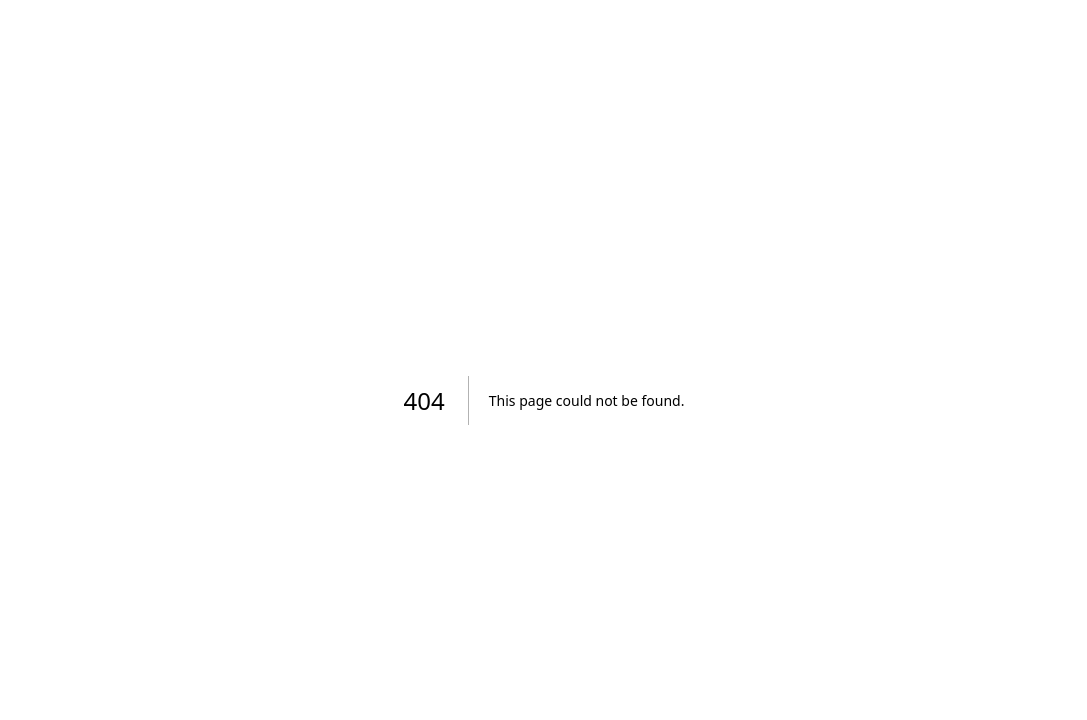
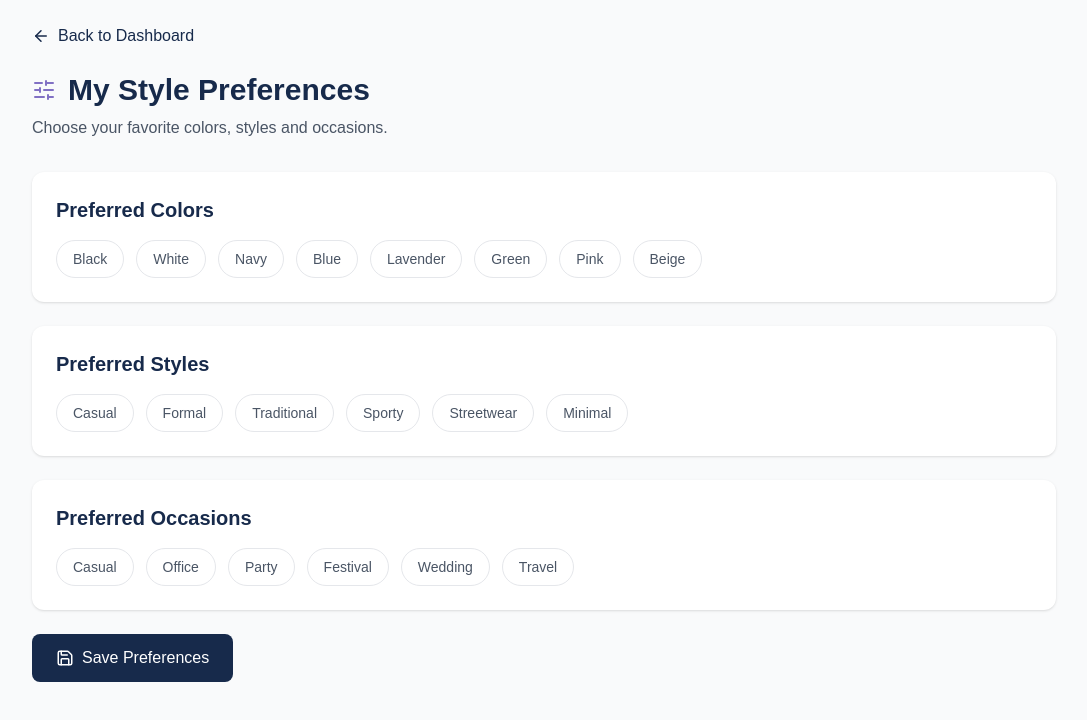
Before and after one commit to Jveerendragit818/SmartWardrobe-Styra, a Next.js app in the folder frontend/: page /user/preferences in a window 1280 px wide. Before the commit this address had no page. Shown: the top 720 px of the page, without its empty margins (96-1183 px from the left). Built offline with nearby package versions, Linux system fonts and the light colour scheme.

Commit message:
day7 work of frontend user 1

```diff
--- /dev/null
+++ b/frontend/src/app/user/preferences/page.tsx
@@ -0,0 +1,146 @@
+
+"use client";
+
+import { useState } from "react";
+import Link from "next/link";
+import { ArrowLeft, Check, Save, SlidersHorizontal } from "lucide-react";
+
+const colors = ["Black", "White", "Navy", "Blue", "Lavender", "Green", "Pink", "Beige"];
+const styles = ["Casual", "Formal", "Traditional", "Sporty", "Streetwear", "Minimal"];
+const occasions = ["Casual", "Office", "Party", "Festival", "Wedding", "Travel"];
+
+type Preferences = {
+  colors: string[];
+  styles: string[];
+  occasions: string[];
+};
+
+const initialPreferences: Preferences = {
+  colors: [],
+  styles: [],
+  occasions: [],
+};
+
+export default function PreferencesPage() {
+  const [preferences, setPreferences] = useState<Preferences>(initialPreferences);
+  const [saved, setSaved] = useState(false);
+
+  function toggleOption(group: keyof Preferences, value: string) {
+    setPreferences((previous) => {
+      const current = previous[group];
+      return {
+        ...previous,
+        [group]: current.includes(value)
+          ? current.filter((item) => item !== value)
+          : [...current, value],
+      };
+    });
+    setSaved(false);
+  }
+
+  function savePreferences() {
+    localStorage.setItem("smartwardrobe-preferences", JSON.stringify(preferences));
+    setSaved(true);
+  }
+
+  function loadPreferences() {
+    try {
+      const stored = localStorage.getItem("smartwardrobe-preferences");
+      if (stored) {
+        const parsed = JSON.parse(stored);
+        if (
+          Array.isArray(parsed.colors) &&
+          Array.isArray(parsed.styles) &&
+          Array.isArray(parsed.occasions)
+        ) {
+          setPreferences(parsed);
+        }
+      }
+    } catch {
+      console.error("Could not load saved preferences.");
+    }
+  }
+
+  // Load saved preferences once after the page mounts.
+  useState(() => {
+    if (typeof window !== "undefined") {
+      loadPreferences();
+    }
+  });
+
+  const sections: {
+    title: string;
+    group: keyof Preferences;
+    options: string[];
+  }[] = [
+    { title: "Preferred Colors", group: "colors", options: colors },
+    { title: "Preferred Styles", group: "styles", options: styles },
+    { title: "Preferred Occasions", group: "occasions", options: occasions },
+  ];
+
+  return (
+    <main className="min-h-screen bg-gray-50 p-6">
+      <div className="mx-auto max-w-5xl">
+        <Link href="/user/dashboard" className="mb-6 inline-flex items-center gap-2 text-[#172A4B]">
+          <ArrowLeft size={18} /> Back to Dashboard
+        </Link>
+
+        <h1 className="flex items-center gap-3 text-3xl font-bold text-[#172A4B]">
+          <SlidersHorizontal className="text-[#8170C4]" />
+          My Style Preferences
+        </h1>
+        <p className="mt-2 text-gray-600">
+          Choose your favorite colors, styles and occasions.
+        </p>
+
+        <div className="mt-8 space-y-6">
+          {sections.map((section) => (
+            <section key={section.group} className="rounded-xl bg-white p-6 shadow-sm">
+              <h2 className="mb-4 text-xl font-semibold text-[#172A4B]">
+                {section.title}
+              </h2>
+
+              <div className="flex flex-wrap gap-3">
+                {section.options.map((option) => {
+                  const selected = preferences[section.group].includes(option);
+
+                  return (
+                    <button
+                      key={option}
+                      type="button"
+                      onClick={() => toggleOption(section.group, option)}
+                      aria-pressed={selected}
+                      className={`inline-flex items-center gap-2 rounded-full border px-4 py-2 text-sm transition ${
+                        selected
+                          ? "border-[#172A4B] bg-[#EEE9FA] text-[#172A4B]"
+                          : "border-gray-200 bg-white text-gray-600 hover:bg-gray-50"
+                      }`}
+                    >
+                      {selected && <Check size={15} />}
+                      {option}
+                    </button>
+                  );
+                })}
+              </div>
+            </section>
+          ))}
+        </div>
+
+        <button
+          type="button"
+          onClick={savePreferences}
+          className="mt-6 inline-flex items-center gap-2 rounded-lg bg-[#172A4B] px-6 py-3 font-medium text-white hover:bg-[#283F65]"
+        >
+          <Save size={18} />
+          Save Preferences
+        </button>
+
+        {saved && (
+          <p role="status" className="mt-4 text-sm font-medium text-green-700">
+            Preferences saved successfully in this browser!
+          </p>
+        )}
+      </div>
+    </main>
+  );
+}
--- a/frontend/src/app/user/saved-outfits/page.tsx
+++ b/frontend/src/app/user/saved-outfits/page.tsx
@@ -0,0 +1,129 @@
+
+"use client";
+
+import { useState } from "react";
+import Link from "next/link";
+import { ArrowLeft, Bookmark, Trash2 } from "lucide-react";
+
+type SavedOutfit = {
+  id: number;
+  name: string;
+  occasion: string;
+  season: string;
+  description: string;
+  image: string;
+};
+
+const sampleOutfits: SavedOutfit[] = [
+  {
+    id: 1,
+    name: "Casual Day Out",
+    occasion: "Casual",
+    season: "Summer",
+    description: "White shirt, blue jeans and sneakers",
+    image: "https://images.unsplash.com/photo-1515886657613-9f3515b0c78f?w=800",
+  },
+  {
+    id: 2,
+    name: "Office Ready",
+    occasion: "Office",
+    season: "All Seasons",
+    description: "Formal shirt, trousers and blazer",
+    image: "https://images.unsplash.com/photo-1483985988355-763728e1935b?w=800",
+  },
+];
+
+export default function SavedOutfitsPage() {
+  const [outfits, setOutfits] = useState(sampleOutfits);
+
+  function removeOutfit(id: number) {
+    const confirmed = window.confirm("Remove this saved outfit?");
+    if (!confirmed) return;
+
+    setOutfits((previous) => previous.filter((outfit) => outfit.id !== id));
+  }
+
+  return (
+    <main className="min-h-screen bg-gray-50 p-6">
+      <div className="mx-auto max-w-7xl">
+        <Link
+          href="/user/dashboard"
+          className="mb-6 inline-flex items-center gap-2 text-[#172A4B]"
+        >
+          <ArrowLeft size={18} />
+          Back to Dashboard
+        </Link>
+
+        <h1 className="flex items-center gap-3 text-3xl font-bold text-[#172A4B]">
+          <Bookmark className="text-[#8170C4]" />
+          My Saved Outfits
+        </h1>
+
+        <p className="mt-2 text-gray-600">
+          View and manage your favorite outfit combinations.
+        </p>
+
+        {outfits.length === 0 ? (
+          <div className="mt-8 rounded-xl bg-white p-10 text-center shadow-sm">
+            <Bookmark size={42} className="mx-auto text-[#8170C4]" />
+            <h2 className="mt-4 text-xl font-semibold text-[#172A4B]">
+              No saved outfits
+            </h2>
+            <p className="mt-2 text-gray-500">
+              Explore outfit recommendations to discover new looks.
+            </p>
+            <Link
+              href="/user/recommendation"
+              className="mt-5 inline-block rounded-lg bg-[#172A4B] px-5 py-3 text-white"
+            >
+              Explore Outfits
+            </Link>
+          </div>
+        ) : (
+          <div className="mt-8 grid grid-cols-1 gap-6 sm:grid-cols-2 lg:grid-cols-3">
+            {outfits.map((outfit) => (
+              <article
+                key={outfit.id}
+                className="overflow-hidden rounded-xl bg-white shadow-sm"
+              >
+                <img
+                  src={outfit.image}
+                  alt={outfit.name}
+                  className="h-56 w-full object-cover"
+                />
+
+                <div className="p-5">
+                  <h2 className="text-lg font-semibold text-[#172A4B]">
+                    {outfit.name}
+                  </h2>
+
+                  <p className="mt-2 text-sm text-gray-600">
+                    {outfit.description}
+                  </p>
+
+                  <div className="mt-4 flex flex-wrap gap-2">
+                    <span className="rounded-full bg-[#EEE9FA] px-3 py-1 text-xs text-[#172A4B]">
+                      {outfit.occasion}
+                    </span>
+                    <span className="rounded-full bg-gray-100 px-3 py-1 text-xs text-gray-600">
+                      {outfit.season}
+                    </span>
+                  </div>
+
+                  <button
+                    type="button"
+                    onClick={() => removeOutfit(outfit.id)}
+                    className="mt-5 inline-flex items-center gap-2 rounded-lg bg-red-50 px-4 py-2 text-sm text-red-600 hover:bg-red-100"
+                  >
+                    <Trash2 size={16} />
+                    Remove Outfit
+                  </button>
+                </div>
+              </article>
+            ))}
+          </div>
+        )}
+      </div>
+    </main>
+  );
+}
```
